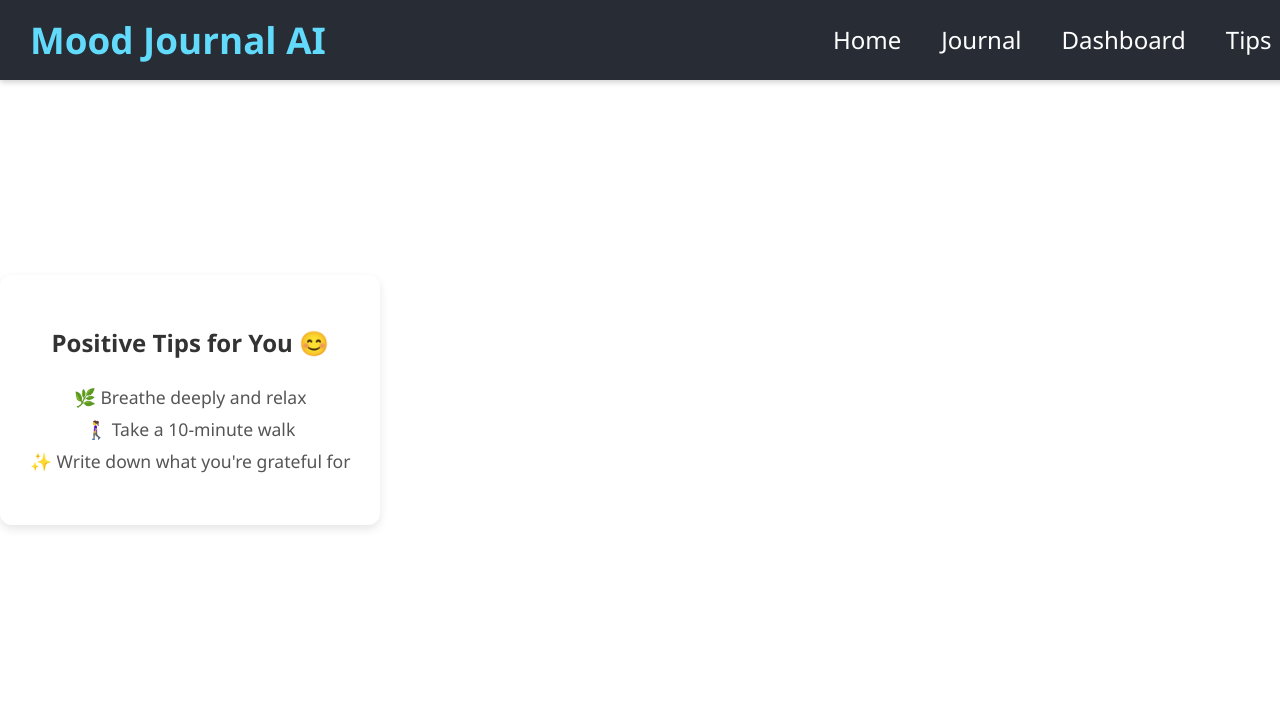
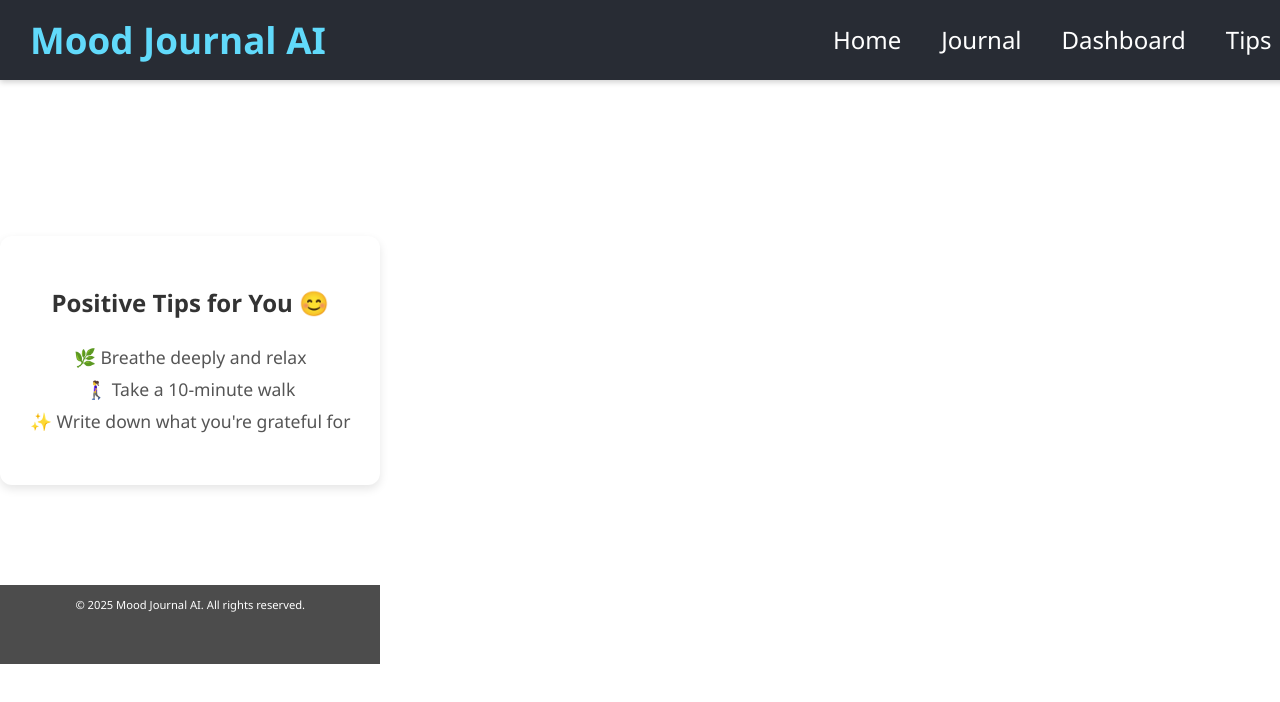
Before and after one commit to Unnati126/Capstone_Project, a React (Vite) app in the folder mood_journal_ai/frontend/: page /tips in a window 1280 px wide. Shown: the top 702 px of the page. Built offline with nearby package versions, Linux system fonts and the light colour scheme.

Commit message:
add footer

```diff
--- a/mood_journal_ai/frontend/src/App.jsx
+++ b/mood_journal_ai/frontend/src/App.jsx
@@ -1,5 +1,6 @@
 import { BrowserRouter, Routes, Route } from "react-router-dom";
 import Navbar from "./components/Navbar.jsx";
+import Footer from "./components/Footer.jsx";
 import Home from "./pages/Home.jsx";
 import Register from "./pages/Register.jsx";
 import Login from "./pages/Login.jsx";
@@ -21,6 +22,7 @@ function App() {
         <Route path="/dashboard" element={<Dashboard />} />
         <Route path="/tips" element={<Tips />} />
       </Routes>
+      <Footer />
     </BrowserRouter>
   );
 }
--- /dev/null
+++ b/mood_journal_ai/frontend/src/components/Footer.css
@@ -0,0 +1,11 @@
+.footer {
+  background-color: rgba(0, 0, 0, 0.7);
+  color: #ffffff;
+  text-align: center;
+  padding: 40px 0;
+  padding-top: 0.3px;
+  position: relative;
+  bottom: 0;
+  width: 100%;
+  font-size: 0.7rem;
+}
--- /dev/null
+++ b/mood_journal_ai/frontend/src/components/Footer.jsx
@@ -0,0 +1,9 @@
+import "./Footer.css";
+
+export default function Footer() {
+  return (
+    <footer className="footer">
+      <p>© {new Date().getFullYear()} Mood Journal AI. All rights reserved.</p>
+    </footer>
+  );
+}
```
